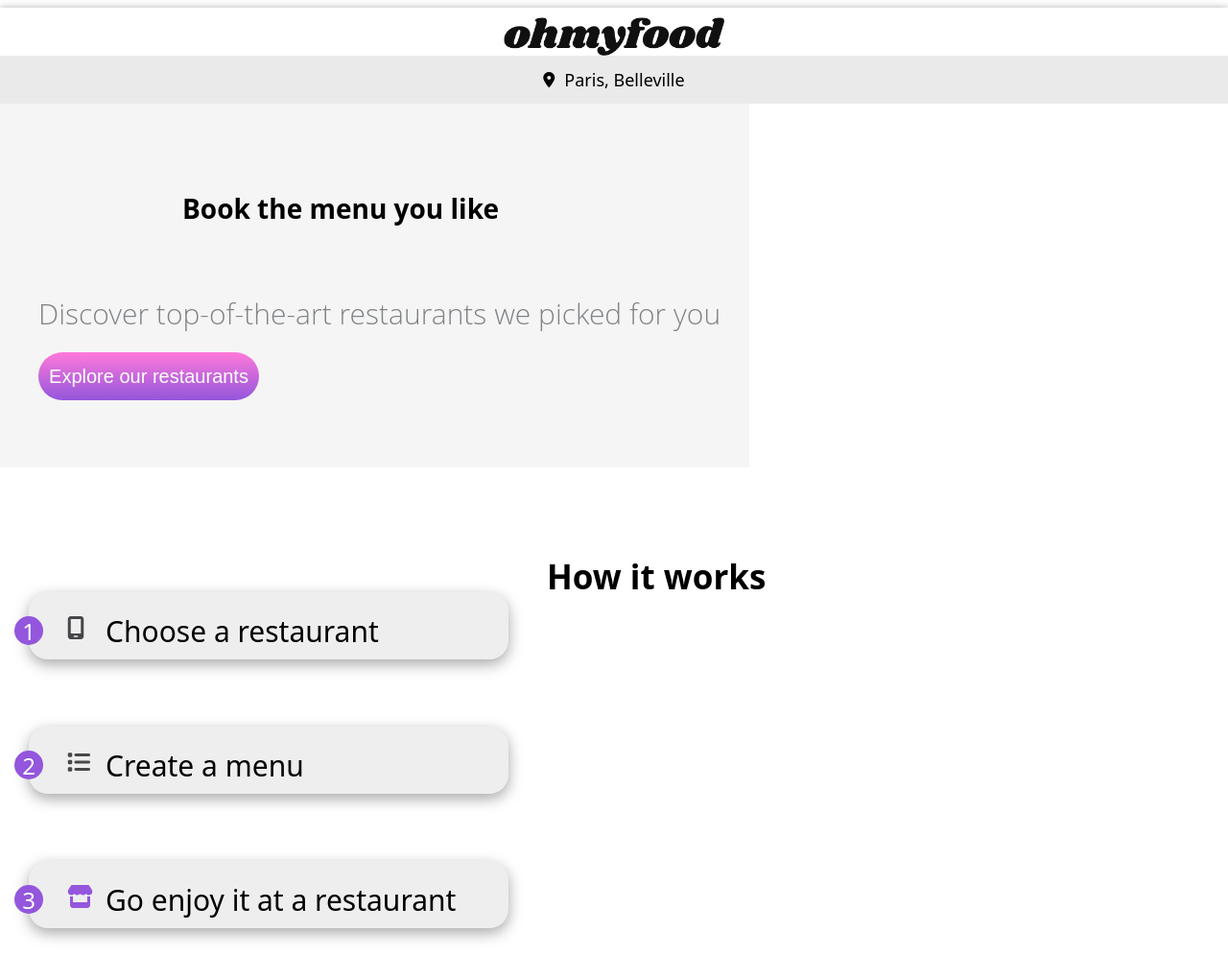
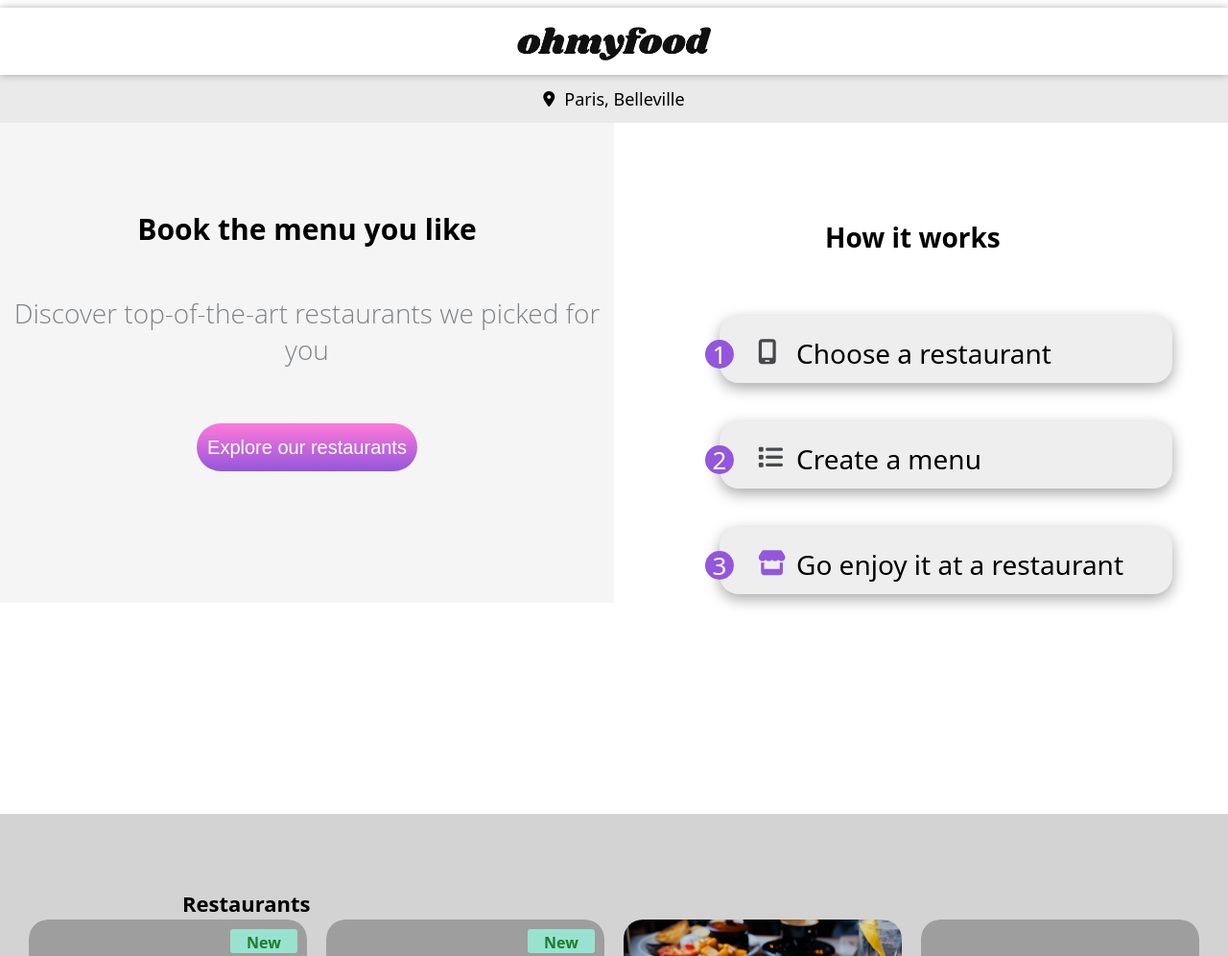
Before and after one commit to Adricodes/project3, a website: page index.html in a window 1280 px wide. Shown: the top 996 px of the page at 96% size. Drawn offline with Linux system fonts and the light colour scheme; grey boxes are pictures that could not be loaded; a web font is replaced by a local one.

Commit message:
desktop explore and instructions aligned

```diff
--- a/index.html
+++ b/index.html
@@ -33,8 +33,8 @@
       <button class="explore-btn">Explore our restaurants</button>
     </div>
 
-  <aside class="right-instructions">
-  <section class="instructions">
+
+    <div class="instructions">
       <h2 class="instructions-title">
         How it works</h2>
 
@@ -52,16 +52,13 @@
           <i class="instructions-btn__icon fa-solid fa-list"></i>
         </div>
 
-
-
         <div class="instructions-btn">
           <div class="instructions-btn__step">3</div>
           <div class="instructions-btn__text">Go enjoy it at a restaurant</div>
           <i class="instructions-btn__icon fa-solid fa-store instructions-btn--highlighted"></i>
         </div>
       </div>
-  </section>
-</aside>
+    </div>
   </main>
 
   <div class="restaurants">
--- a/package.json
+++ b/package.json
@@ -15,5 +15,7 @@
   "bugs": {
     "url": "https://github.com/Adricodes/project3/issues"
   },
-  "homepage": "https://github.com/Adricodes/project3#readme"
+  "homepage": "https://github.com/Adricodes/project3#readme",
+  "dependencies": {},
+  "devDependencies": {}
 }
--- a/sass/bastille.scss
+++ b/sass/bastille.scss
@@ -1,14 +1,7 @@
 .logo {
-    border-style: none;
-    height: 27px;
-    margin-top: 10px;
-    margin-bottom: 50px;
-    display: flex;
-  }
+    background-color: aqua;
+}
 
-  .bastille {
+.calor {
     font-size: 30px;
-    font-family: 'Gill Sans', 'Gill Sans MT', Calibri, 'Trebuchet MS', sans-serif;
-    color: green;
-
-  }
+}
--- a/sass/main.scss
+++ b/sass/main.scss
@@ -21,7 +21,6 @@ header {
   margin-top: 10px;
   margin-bottom: 50px;
   display: flex;
-
 }
 
 
@@ -41,6 +40,10 @@ header {
 .paris {
   font-size: 18px;
   font-family: system-ui, -apple-system, BlinkMacSystemFont, 'Segoe UI', Roboto, Oxygen, Ubuntu, Cantarell, 'Open Sans', 'Helvetica Neue', sans-serif;
+}
+
+.main {
+  display: flex;
 }
 
 .explore {
@@ -363,13 +366,13 @@ footer {
 
   .instructions-btn__area {
     display: flex;
-    flex-wrap: wrap;
+    flex-direction: column;
   }
 
   .instructions-btn {
     font-size: medium;
     width: 500px;
-    left: 150px;
+    padding-left: 400px;
 
     &__icon {
       left: 10px;
@@ -385,6 +388,7 @@ footer {
       margin-left: 290px;
       font-size: 20px;
     }
+
   }
 
   .restaurant-cardbox {
@@ -404,46 +408,33 @@ footer {
 
 @media (min-width:993px) {
 
-  .logo {
-    height: 40px;
+
+  header {
+    height: 70px;
   }
 
-  .location {
-    position: relative;
+  .logo {
+    height: 35px;
+    margin-top: 20px;
+  }
+
+  .top-of-the-art {
+    font-size: 28px;
   }
 
 
-  .paris {
-    left: 620px;
+  main {
+    display: flex;
   }
 
   .explore {
-    flex: 30%;
-  }
-
-
-  .top-of-the-art {
-    position: relative;
-    font-size: 30px;
-    top: 40px;
-  }
-
-
-  .main {
-    display: flex;
-    flex-direction: row;
-
-  }
-
-  .explore {
-    padding-left: 40px;
-    padding-right: 30px;
-    display: inline-block;
+    width: 50%;
+    height: 500px;
   }
 
   .book-menu {
-    font-size: 28px;
-    padding-left: 150px;
+    font-size: 30px;
+    padding-left: 0px;
     padding-top: 50px;
   }
 
@@ -452,25 +443,28 @@ footer {
   }
 
   .instructions {
-    display: flex;
+    width: 40%;
+    margin-left: 80px;
+  }
 
+  .instructions-btn {
+    width: 600px;
   }
 
   .instructions-title {
-    font-size: 35px;
-
+    font-size: 28px;
+    padding-left: 110px;
   }
 
   .instructions-btn__area {
     display: flex;
-    flex-direction: column;
+    margin-right: 40px;
+
   }
 
-
   .instructions-btn {
-    font-size: x-large;
-    width: 500px;
-    margin-top: 70px;
+    font-size: 26px;
+    margin-top: 40px;
   }
 
   .instructions-btn__step {
@@ -479,15 +473,16 @@ footer {
   }
 
   .instructions-btn__text {
-    font-size: 30px;
+    font-size: 28px;
+
   }
 
 
   h2 {
-    position: absolute;
+    padding-left: 150px;
+    padding-top: 20px;
     font-size: 30px;
-    left: 540px;
-    top: 10px;
+
   }
 
   .restaurants {
```
Also changed, not shown: bastille.html (+4 -5 lines), thefullpalette.html (deleted, +0 -25 lines), css/style.css, 2 other files. Lines whose indentation alone changed are shown as unchanged.
